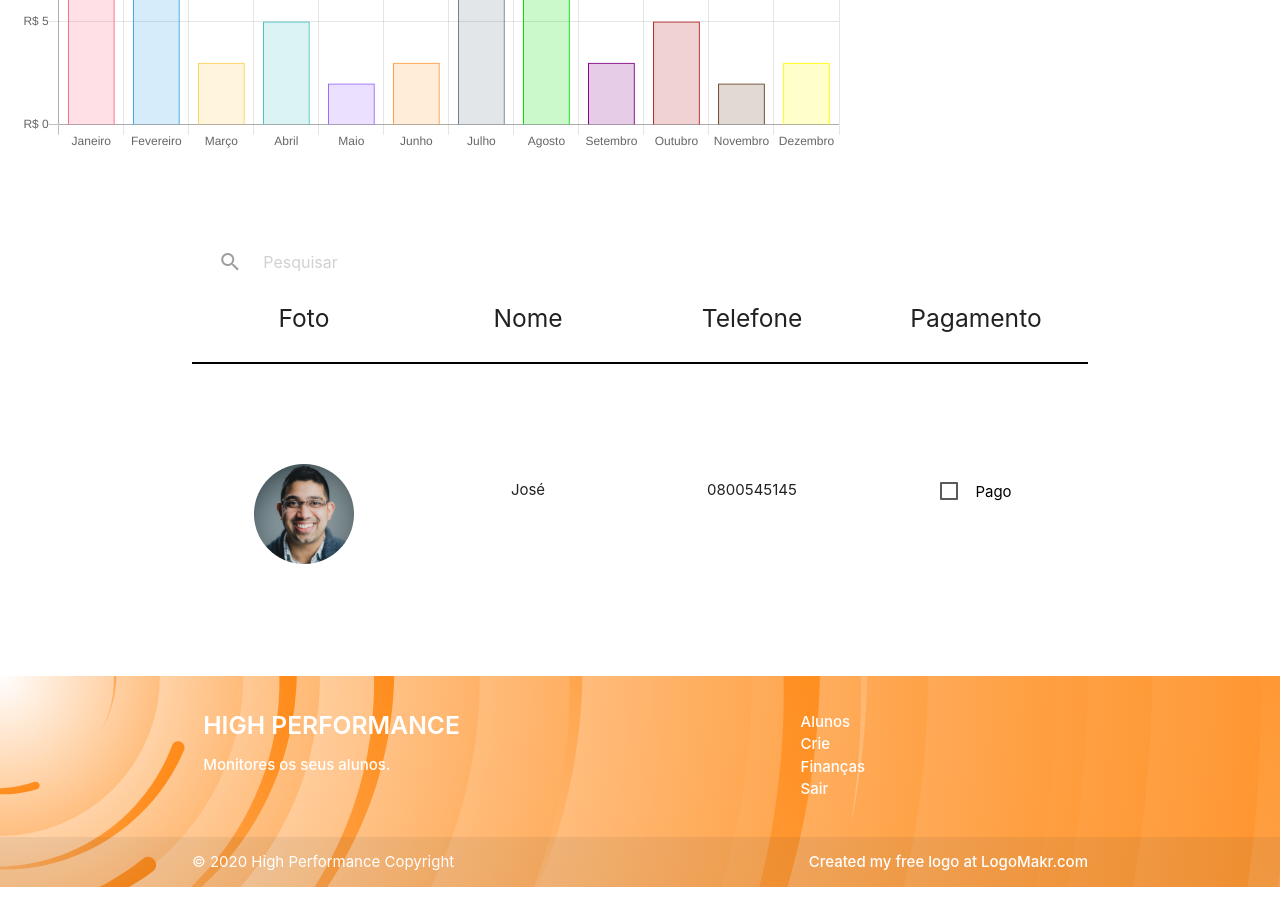
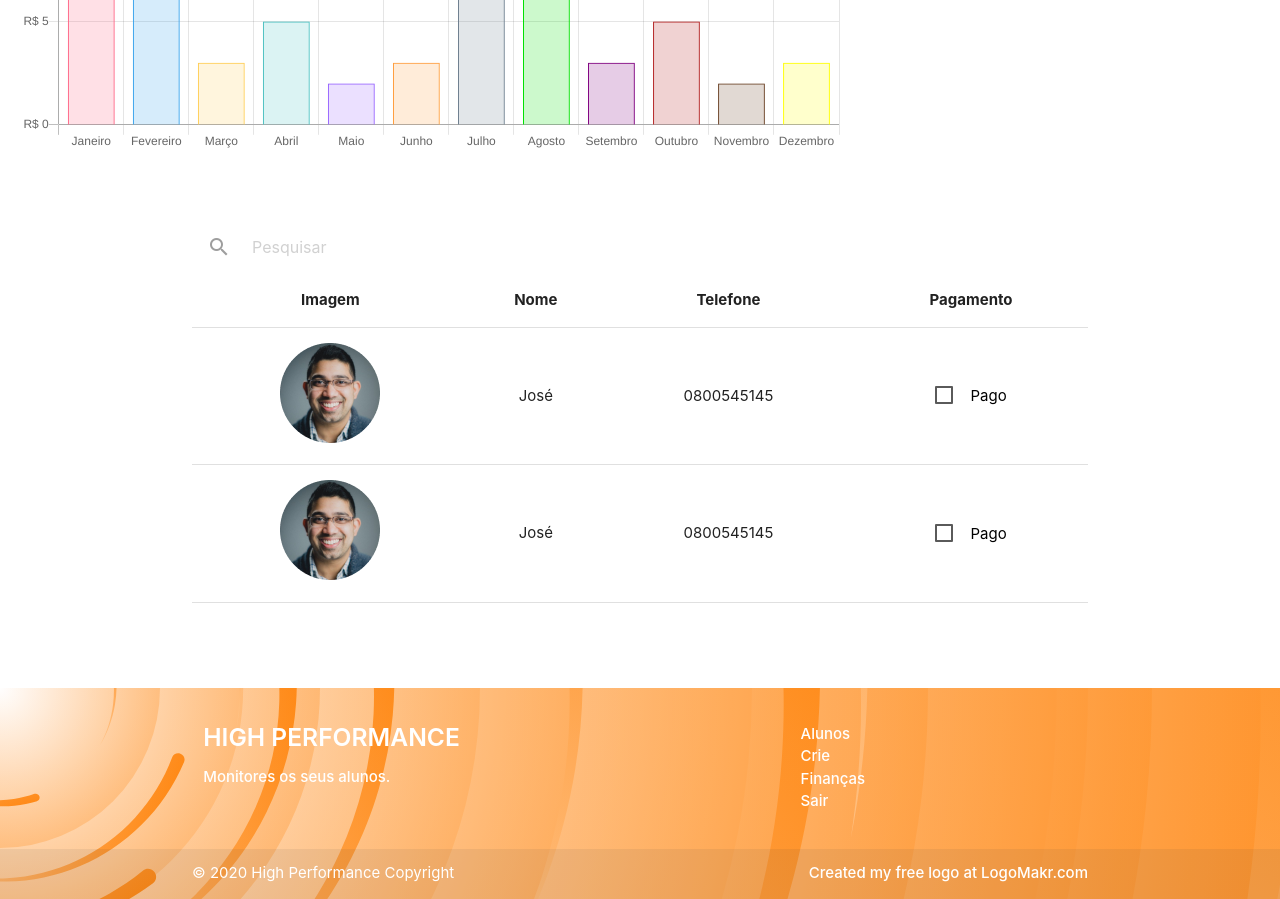
Before and after one commit to rafalmeida73/HighPerformance, a PHP site: page /pages/financas/financas.html in a window 1280 px wide. Shown: the part 632-1531 px from the top of the page. Run offline with PHP 8.4, Linux system fonts and the light colour scheme; some libraries are stand-ins or nearby versions.

Commit message:
Arrumnado page finanças

```diff
--- a/pages/financas/financas.css
+++ b/pages/financas/financas.css
@@ -136,4 +136,10 @@ a[href="#top"]:hover {
         margin-top: 0;
         max-height: 100vh;
     }
+    #grafico {
+        margin-bottom: 120px;
+    }
+    canvas {
+        margin-bottom: 20vh;
+    }
 }
--- a/pages/financas/financas.html
+++ b/pages/financas/financas.html
@@ -80,12 +80,8 @@
         </div>
     </div>
 
+
     <div class="container" id="lista">
-        <div class="#ffffff white" style="border-bottom: 2px solid black;">
-            <div class="row">
-
-                <div>
-
         <div class="col s12 m12 l12 left-align">
             <div class="nav-wrapper">
                 <form>
@@ -98,64 +94,49 @@
             </div>
 
         </div>
-
-                    <div class="col s2 m3 l3 center-align">
-                        <h5>Foto</h5>
     </div>
 
-                    <div class="col s2 m3 l3 center-align">
-                        <h5>Nome</h5>
-                    </div>
+    <!-- Lista dos alunos -->
+    <div class="container">
+        <div class="col s12 m12 l12">
+            <table class="highlight centered table" id="tabledata">
+                <thead>
+                    <tr>
+                        <th>Imagem</th>
+                        <th>Nome</th>
+                        <th>Telefone</th>
+                        <th>Pagamento</th>
+                    </tr>
+                </thead>
 
-                    <div class="col s3 m3 l3 center-align">
-                        <h5>Telefone</h5>
-                    </div>
-
-                    <div class="col s2 m3 l3 center-align">
-                        <h5>Pagamento</h5>
-                    </div>
-                    <div class="col s12 m3 l3 center-align listaAluno">
-                        <p>TODOS ALUNOS</p>
-                    </div>
-
-                </div>
-            </div>
-        </div>
-    </div>
-
-    <div class="container " id="alunosAtivos">
-        <div>
-            <div class="row">
-                <div class="col s12 m3 l3 center-align">
-                    <img class="responsive-img " src="../../img/avatar.png" alt="avatar do usuario">
-                </div>
-
-                <div class="col s12 m3 l3 center-align">
-                    <p>José</p>
-                </div>
-
-                <div class="col s12 m3 l3 center-align">
-                    <p>0800545145</p>
-                </div>
-
-                <div class="col s12 m3 l3 center-align">
-                    <form action="#">
-                        <p>
+                <tbody>
+                    <tr>
+                        <td><img src="../../img/avatar.png" alt="Foto José"></td>
+                        <td>José</td>
+                        <td>0800545145</td>
+                        <td>
                             <label>
                                 <input type="checkbox" />
                                 <span class="black-text">Pago</span>
                             </label>
-                        </p>
-                    </form>
+                        </td>
+                    </tr>
+
+                    <tr>
+                        <td><img src="../../img/avatar.png" alt="Foto José"></td>
+                        <td>José</td>
+                        <td>0800545145</td>
+                        <td>
+                            <label>
+                                <input type="checkbox" />
+                                <span class="black-text">Pago</span>
+                            </label>
+                        </td>
+                    </tr>
+                </tbody>
+            </table>
         </div>
     </div>
-        </div>
-    </div>
-
-
-
-
-
 
     <!-- FOOTER -->
     <footer class="page-footer" id="footer">
@@ -181,7 +162,8 @@
         <div class="footer-copyright">
             <div class="container white-text">
                 © 2020 High Performance Copyright
-                <a class="white-text text-lighten-4 right" href="https://logomakr.com">Created my free logo at LogoMakr.com</a>
+                <a class="white-text text-lighten-4 right" href="https://logomakr.com">Created my free logo at
+                    LogoMakr.com</a>
             </div>
         </div>
     </footer>
```
Lines whose indentation alone changed are shown as unchanged.
